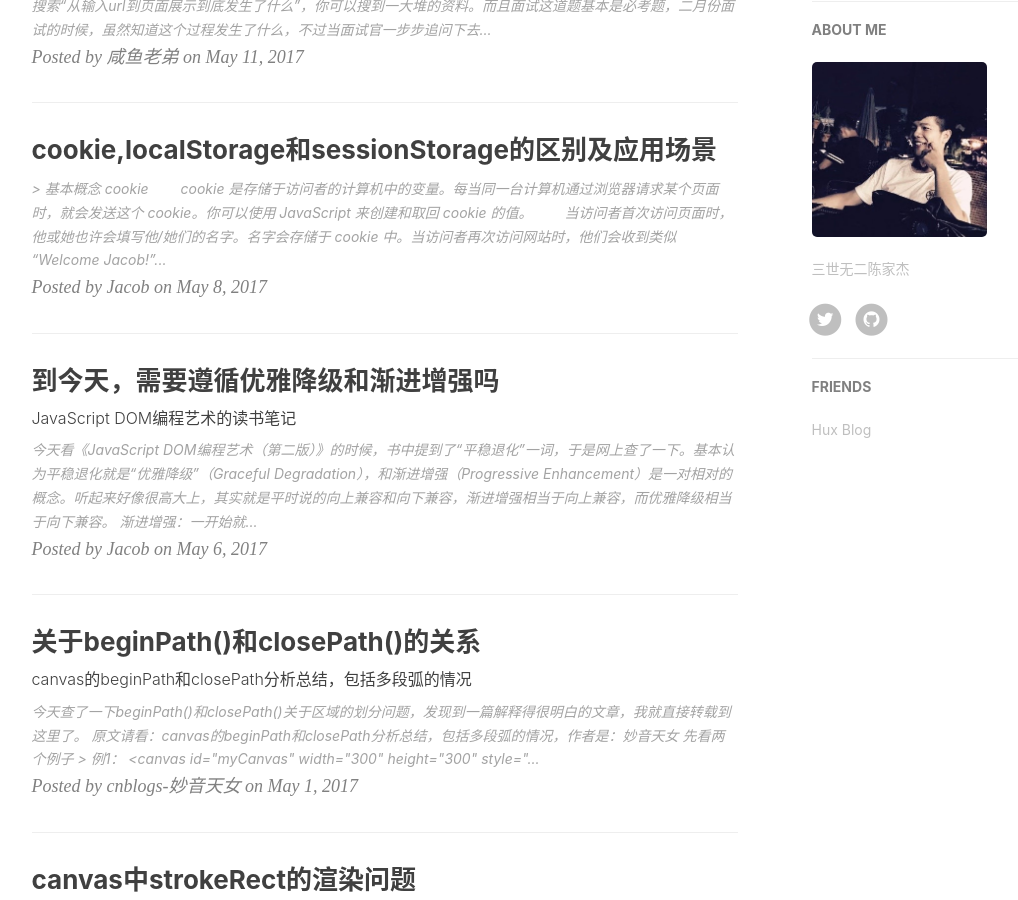
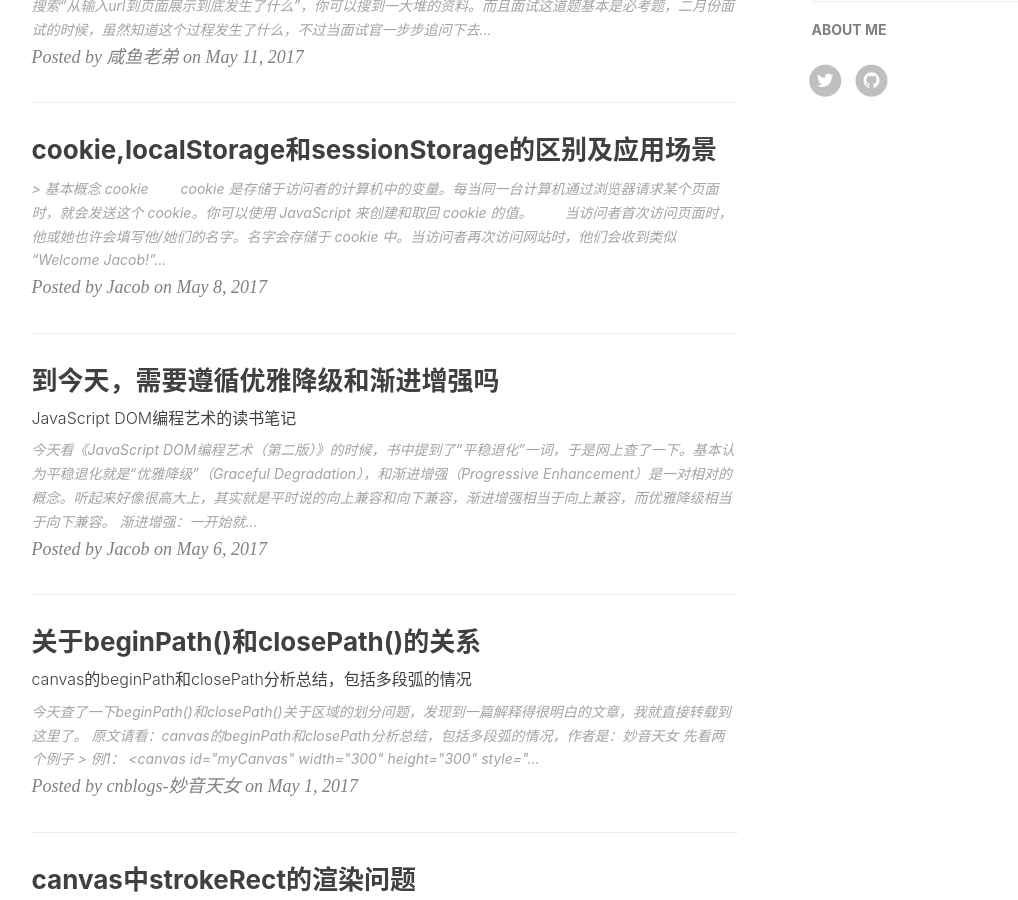
Before and after one commit to byCHENJIAJIE/bychenjiajie.github.io, a Jekyll site: the page built from index.html, in a window 1280 px wide and 900 px high, scrolled down 596 px. Shown: the whole window, without its empty margins (136-1154 px from the left). Built offline with Jekyll 4.4.1, drawn with Linux system fonts in a browser that asks for light colours; nearby versions of some CDN libraries; the list of posts is cut into pages by our own code; comment, search, counter and statistics services are not loaded.

Commit message:
remove aboutme friendlink

```diff
--- a/_config.yml
+++ b/_config.yml
@@ -67,9 +67,9 @@ kramdown:
 
 
 # Sidebar settings
-sidebar: true                           # whether or not using Sidebar.
-sidebar-about-description: "三世无二陈家杰"
-sidebar-avatar: /img/aboutme.jpg      # use absolute URL, seeing it's used in both `/` and `/about/`
+#sidebar: true                           # whether or not using Sidebar.
+#sidebar-about-description: "三世无二陈家杰"
+#sidebar-avatar: /img/aboutme.jpg      # use absolute URL, seeing it's used in both `/` and `/about/`
 
 
 
@@ -80,12 +80,12 @@ featured-condition-size: 1              # A tag will be featured if the size of
 
 
 #Friends
-friends: [
-    {
-        title: "Hux Blog",
-        href: "http://huangxuan.me"
-    }
-]
+#friends: [
+#    {
+#        title: "Hux Blog",
+#        href: "http://huangxuan.me"
+#    }
+#]
 #     },{
 #         title: "Foo",
 #         href: "#"
```
